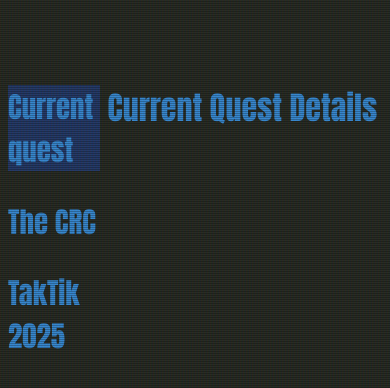
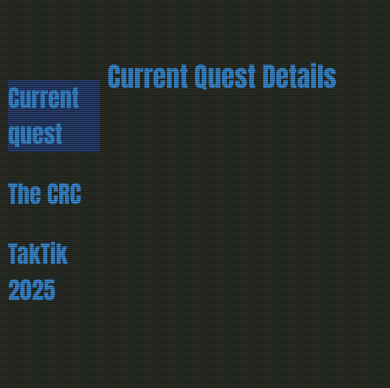
Before and after one commit to Dawson-Robotics/TakTik-2025-Website, a React (Vite) app in the folder site/: page /quest in a window 390 px wide. Shown: the top 388 px of the page. Built offline with nearby package versions, Linux system fonts and the light colour scheme.

Commit message:
quest page responsiveness fixes

```diff
--- a/site/src/main.css
+++ b/site/src/main.css
@@ -28,10 +28,9 @@ body::before {
     z-index: 2;
     background-size: 100% 2px, 3px 100%;
     pointer-events: none;
-    min-width: 100vw;
-    min-height: 100vh;
 }
 
 body {
     background-color: var(--bg_colour);
+    margin-bottom: unset;
 }
--- a/site/src/pages/questPage.css
+++ b/site/src/pages/questPage.css
@@ -50,19 +50,25 @@
 
 .questContent h2 {
     font-size: 2em;
+    margin: unset;
 }
 
 @media (min-width: 1440px) {
     .logoAnchor img {
-        width: 15%;
+        width: 13%;
+    }
+}
+
+@media (max-width:850px){
+    .questContent h2{
+        font-size: 1.7em;
     }
 
     .questContent div {
+        font-size: 1.2em;
+    }
+
+    .quest{
         font-size: 1.5em;
     }
-
-    .questContent h2 {
-        font-size: 3em;
-    }
-
 }
```
